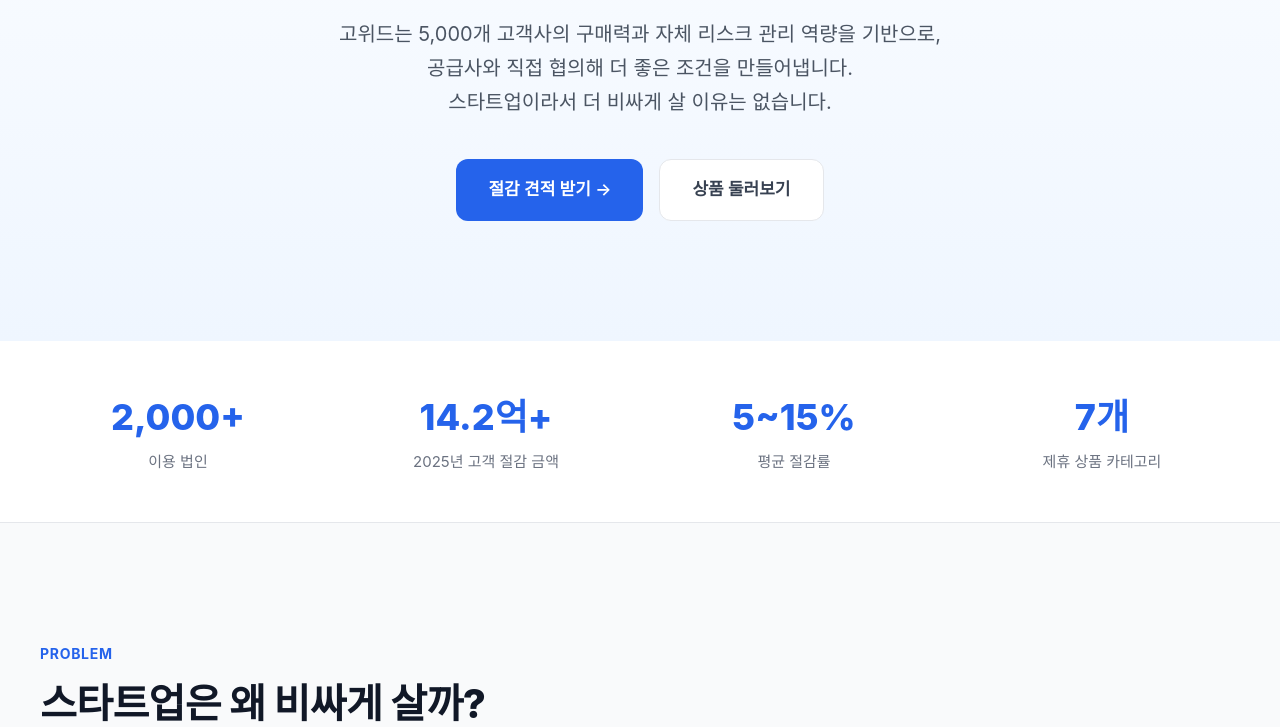
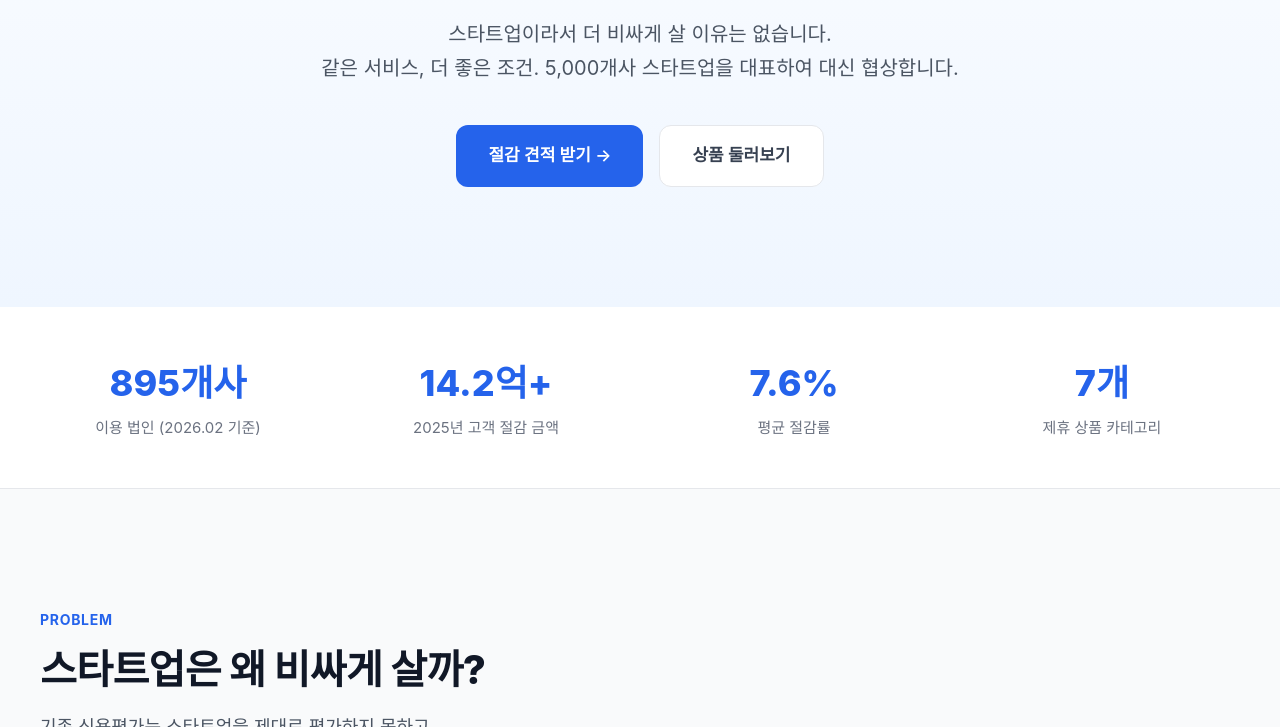
Before and after one commit to kan-lgtm/gowid-landing, a plain HTML site: page index.html in a window 1280 px wide. Shown: the part 373-1100 px from the top of the page. Drawn offline with Linux system fonts and the light colour scheme; a web font is replaced by a local one.

Commit message:
메인 메시지 및 Stats 수정

```diff
--- a/index.html
+++ b/index.html
@@ -619,9 +619,8 @@
         <span class="accent">5~15% 더 싸게</span> 이용하세요
       </h1>
       <p>
-        고위드는 5,000개 고객사의 구매력과 자체 리스크 관리 역량을 기반으로,<br>
-        공급사와 직접 협의해 더 좋은 조건을 만들어냅니다.<br>
-        스타트업이라서 더 비싸게 살 이유는 없습니다.
+        스타트업이라서 더 비싸게 살 이유는 없습니다.<br>
+        같은 서비스, 더 좋은 조건. 5,000개사 스타트업을 대표하여 대신 협상합니다.
       </p>
       <div class="hero-cta-group">
         <a href="#cta" class="btn-primary">절감 견적 받기 &rarr;</a>
@@ -635,15 +634,15 @@
     <div class="container">
       <div class="stats-grid">
         <div>
-          <div class="stat-number">2,000+</div>
-          <div class="stat-label">이용 법인</div>
+          <div class="stat-number">895개사</div>
+          <div class="stat-label">이용 법인 (2026.02 기준)</div>
         </div>
         <div>
           <div class="stat-number">14.2억+</div>
           <div class="stat-label">2025년 고객 절감 금액</div>
         </div>
         <div>
-          <div class="stat-number">5~15%</div>
+          <div class="stat-number">7.6%</div>
           <div class="stat-label">평균 절감률</div>
         </div>
         <div>
```
